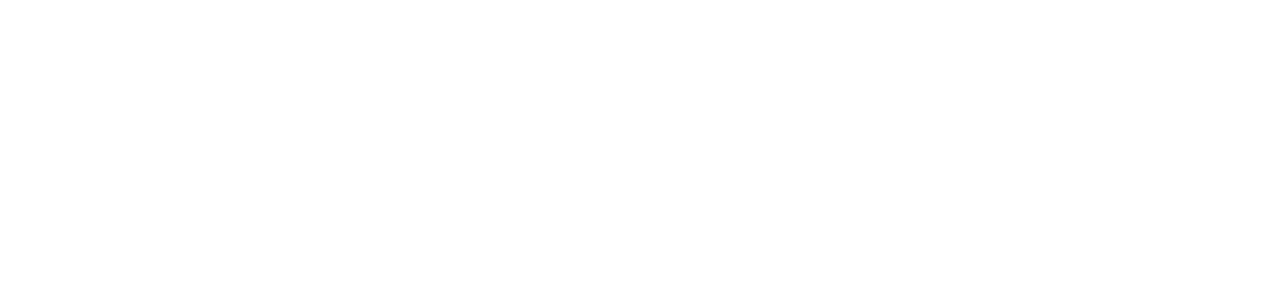
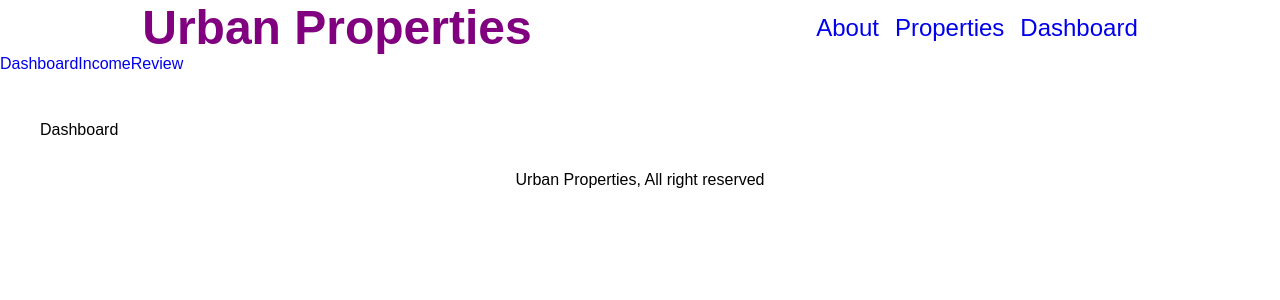
Before and after one commit to mhasanmeet/React-Router, a React (Vite) app: page /landlord in a window 1280 px wide. Before the commit this address had no page. Shown: the top 300 px of the page. Built offline with nearby package versions, Linux system fonts and the light colour scheme; what miragejs would draw is missing.

Commit message:
nested routes

```diff
--- a/src/App.jsx
+++ b/src/App.jsx
@@ -1,11 +1,15 @@
 import { BrowserRouter, Routes, Route } from 'react-router-dom';
 import Home from './pages/Home';
 import About from './pages/About';
-import Properties from './pages/Properties';
-import PropertyDetails from './pages/PropertyDetails';
+import Properties from './pages/properties/Properties';
+import PropertyDetails from './pages/properties/PropertyDetails';
 import "./index.css";
 import "./server";
 import Layout from './components/Layout';
+import Dashboard from './pages/landlord/Dashboard';
+import Income from './pages/landlord/Income';
+import Reviews from './pages/landlord/Reviews';
+import LandlordLayout from './components/LandlordLayout';
 
 function App() {
 
@@ -17,6 +21,12 @@
           <Route path='/about' element={<About />}/>
           <Route path='/properties' element={<Properties />}/>
           <Route path='/properties/:id' element={<PropertyDetails/>}/>
+
+          <Route path='/landlord' element={<LandlordLayout/>}>
+            <Route path='/landlord' element={<Dashboard/>}/>
+            <Route path='/landlord/income' element={<Income/>}/>
+            <Route path='/landlord/reviews' element={<Reviews/>}/>
+          </Route>
         </Route>
       </Routes>
     </BrowserRouter>
--- a/src/components/Header.jsx
+++ b/src/components/Header.jsx
@@ -4,9 +4,11 @@
   return (
     <header className='header'>
         <Link to="/" className='logo'>Urban Properties</Link>
+
         <nav className='nav'>
           <Link to="/about" className='nav-item'>About</Link>
           <Link to="/properties" className='nav-item'>Properties</Link>
+          <Link to="/landlord" className='nav-item'>Dashboard</Link>
         </nav>
     </header>
   )
--- /dev/null
+++ b/src/components/LandlordLayout.jsx
@@ -0,0 +1,17 @@
+import { Link, Outlet } from "react-router-dom"
+
+const LandlordLayout = () => {
+  return (
+    <>
+        <nav>
+            <Link to="/landlord">Dashboard</Link>
+            <Link to="/landlord/income">Income</Link>
+            <Link to="/landlord/reviews">Review</Link>
+        </nav>
+
+        <Outlet/>
+    </>
+  )
+}
+
+export default LandlordLayout
--- a/src/index.css
+++ b/src/index.css
@@ -31,7 +31,7 @@
   text-decoration: none;
 }
 
-.properties, .home, .about{
+.properties, .home, .about, .dashboard, .income, .reviews{
   margin-top: 3rem;
   width: 1200px;
   margin-inline: auto;
--- /dev/null
+++ b/src/pages/landlord/Dashboard.jsx
@@ -0,0 +1,11 @@
+import "../../index.css";
+
+const Dashboard = () => {
+  return (
+    <>
+        <div className="dashboard">Dashboard</div>
+    </>
+  )
+}
+
+export default Dashboard
--- /dev/null
+++ b/src/pages/landlord/Income.jsx
@@ -0,0 +1,9 @@
+import "../../index.css";
+
+const Income = () => {
+  return (
+    <div className="income">Income</div>
+  )
+}
+
+export default Income
--- /dev/null
+++ b/src/pages/landlord/Reviews.jsx
@@ -0,0 +1,9 @@
+import "../../index.css";
+
+const Reviews = () => {
+  return (
+    <div className="reviews">Reviews</div>
+  )
+}
+
+export default Reviews
--- a/src/pages/Properties.jsx
+++ b/src/pages/properties/Properties.jsx
@@ -1,5 +1,5 @@
 import { useEffect, useState } from "react";
-import "../index.css";
+import "../../index.css";
 import { Link } from "react-router-dom";
 
 const Properties = () => {
--- a/src/pages/PropertyDetails.jsx
+++ b/src/pages/properties/PropertyDetails.jsx
@@ -1,6 +1,6 @@
 import { useEffect, useState } from "react";
 import {useParams} from "react-router-dom";
-import "../index.css";
+import "../../index.css";
 
 const PropertyDetails = () => {
     const params = useParams();
```
Also changed, not shown: 1 other file (tests, documents, lock files or other folders).
